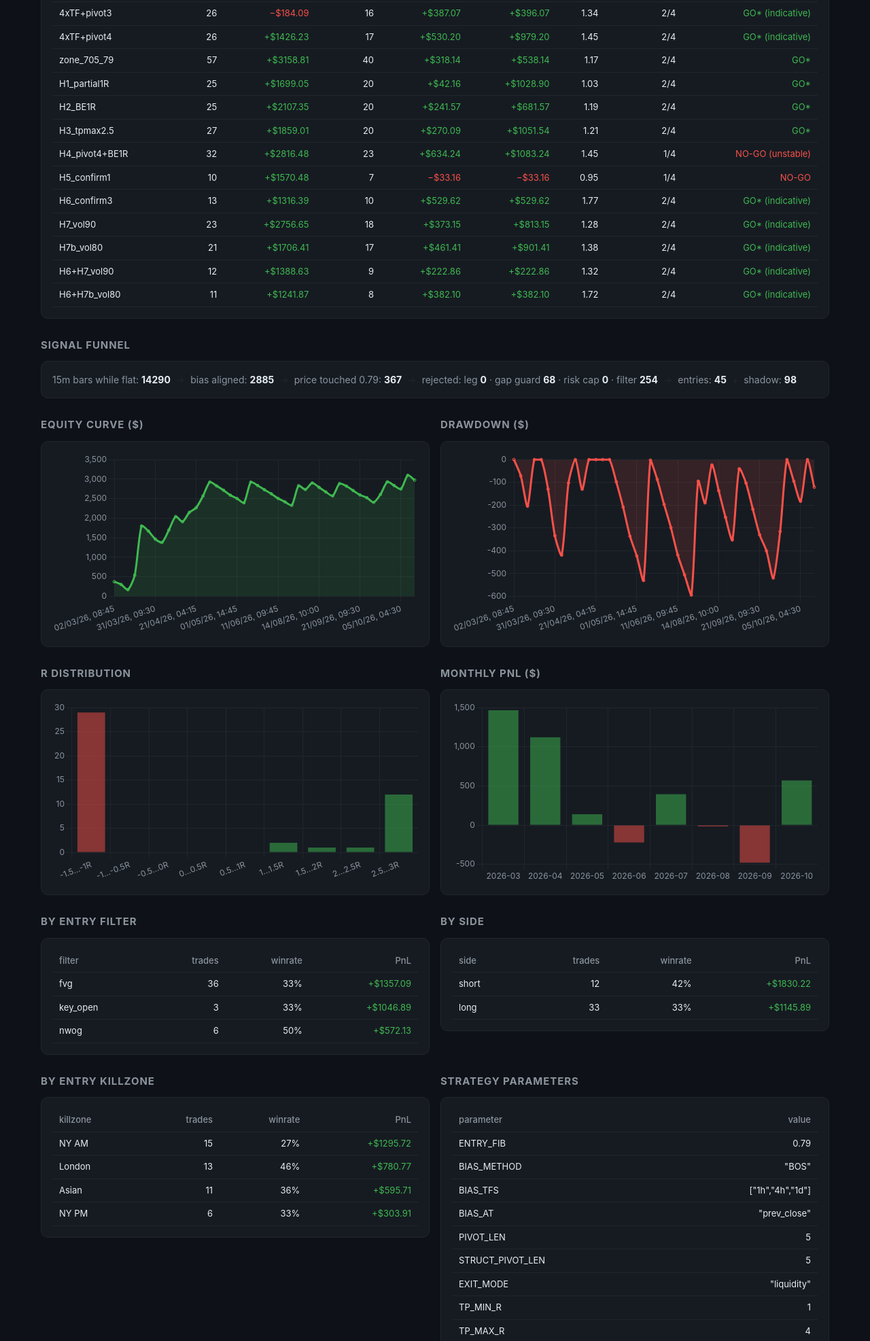
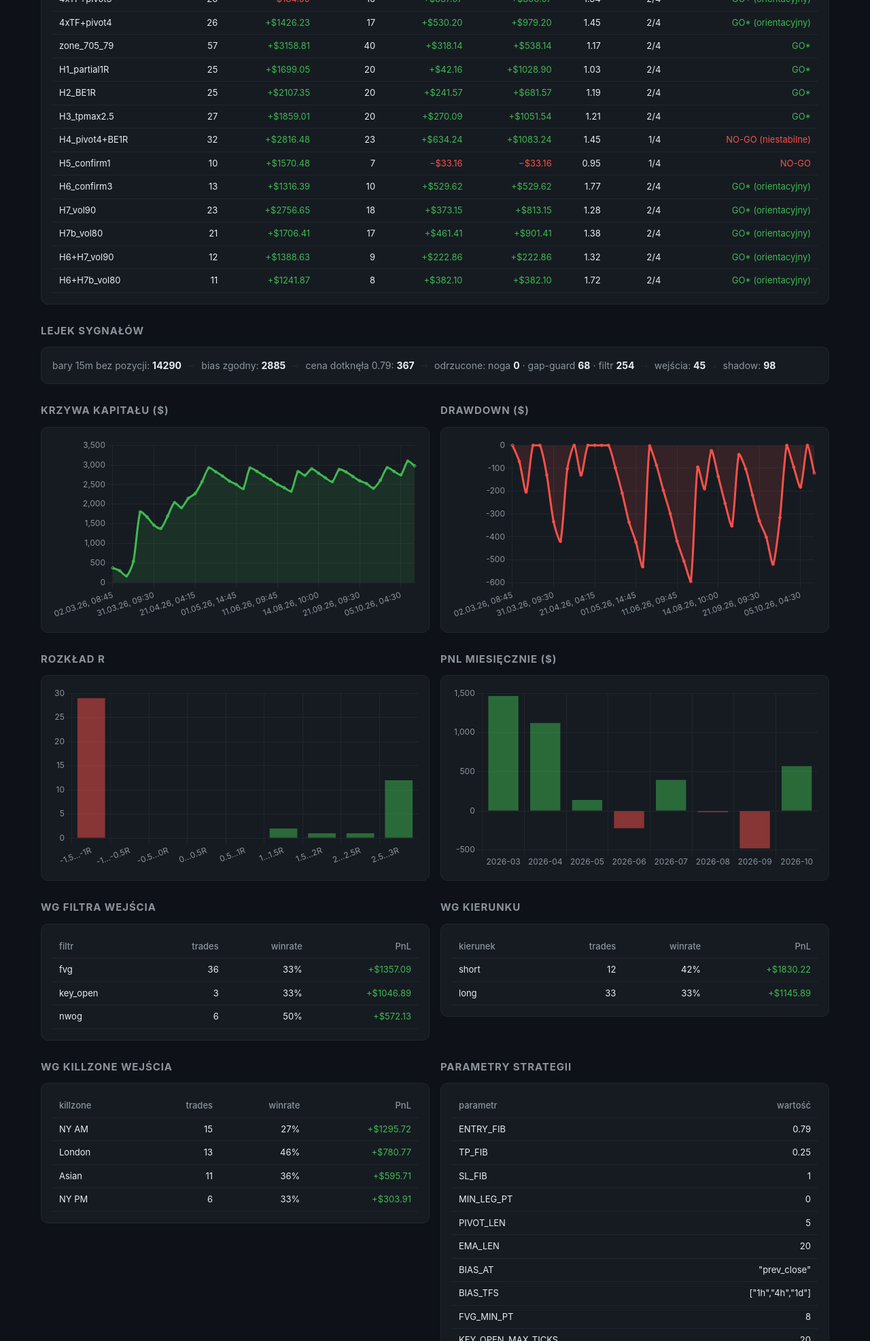
Before and after one commit to kuba161/ote-bot, a plain HTML site: page site/index.html in a window 1280 px wide. Shown: the part 827-2800 px from the top of the page at 68% size. Drawn offline with nearby package versions, Linux system fonts and the light colour scheme.

Commit message:
Dashboard: back to Polish; title follows BIAS_TFS (1h/4h/1d)
Co-Authored-By: Claude Opus 5.5 <noreply@anthropic.com>

```diff
--- a/site/app.js
+++ b/site/app.js
@@ -1,9 +1,9 @@
-/* Backtest dashboard — reads results.json written by run_backtest.py */
+/* Dashboard backtestu — czyta results.json wygenerowany przez run_backtest.py */
 const ET = 'America/New_York';
-const fmtTs = ts => new Date(ts * 1000).toLocaleString('en-GB',
+const fmtTs = ts => new Date(ts * 1000).toLocaleString('pl-PL',
   {timeZone: ET, day: '2-digit', month: '2-digit', year: '2-digit',
    hour: '2-digit', minute: '2-digit'});
-const fmtD = ts => new Date(ts * 1000).toLocaleDateString('en-GB', {timeZone: ET});
+const fmtD = ts => new Date(ts * 1000).toLocaleDateString('pl-PL', {timeZone: ET});
 const usd = x => (x >= 0 ? '+' : '−') + '$' + Math.abs(x).toFixed(2);
 const cls = x => x >= 0 ? 'pos' : 'neg';
 
@@ -13,16 +13,11 @@ Chart.defaults.font.family = '-apple-system, BlinkMacSystemFont, "Segoe UI", Rob
 
 fetch('results.json').then(r => r.json()).then(render).catch(e => {
   document.getElementById('sub').textContent =
-    'Cannot load results.json — run the backtest and serve the site/ folder over HTTP. (' + e + ')';
+    'Nie mogę wczytać results.json — uruchom backtest i serwuj katalog site/ przez http.server. (' + e + ')';
 });
 
-// forward test (validate_forward.py) — optional: without the file the section stays hidden
+// test forward (validate_forward.py) — opcjonalny: bez pliku sekcja zostaje ukryta
 fetch('forward.json').then(r => r.ok ? r.json() : null).then(F => F && renderForward(F)).catch(() => {});
-
-// verdicts and notes come from validate_forward.py in Polish (its tests pin the wording)
-const EN = [['(niestabilne)', '(unstable)'], ['(orientacyjny)', '(indicative)'],
-            ['miesiace dodatnie', 'positive months']];
-const en = t => EN.reduce((acc, [pl, e]) => acc.split(pl).join(e), String(t));
 
 function renderForward(F) {
   const pf = s => s.profit_factor ?? '∞';
@@ -40,95 +35,96 @@ function renderForward(F) {
       `<td class="${cls(r.is.provable.pnl_total)}">${usd(r.is.provable.pnl_total)}</td>` +
       `<td>${f.provable.trades}</td><td class="${cls(f.deny.pnl_total)}">${usd(f.deny.pnl_total)}</td>` +
       `<td class="${cls(f.allow.pnl_total)}">${usd(f.allow.pnl_total)}</td><td>${pf(f.provable)}</td>` +
-      `<td>${pos}/${Object.keys(r.fwd_months).length}</td><td class="${vcls(r.verdict)}">${en(r.verdict)}</td></tr>`;
+      `<td>${pos}/${Object.keys(r.fwd_months).length}</td><td class="${vcls(r.verdict)}">${r.verdict}</td></tr>`;
   }).join('');
   document.getElementById('forward').innerHTML =
-    `<div class="sub" style="margin-bottom:12px">Parameters frozen on 27 Jun 2026 using data up to ${fmtD(F.is_period[1])}. ` +
-    `Forward = ${fmtD(F.fwd_period[0])} – ${fmtD(F.fwd_period[1])}, never seen while choosing them. ` +
-    `Gap ${fmtD(F.is_period[1])} – ${fmtD(F.fwd_period[0])}: TradingView no longer serves those 15m bars. ` +
-    `Verdict (default): <b class="${vcls(d.verdict)}">${en(d.verdict)}</b> — ${en(d.why)}.</div>` +
-    `<table>${head}${row('IS (original sample)', ip)}${row('FORWARD provable', fp)}` +
+    `<div class="sub" style="margin-bottom:12px">Parametry zamrożone 27.06 na danych do ${fmtD(F.is_period[1])}. ` +
+    `Forward = ${fmtD(F.fwd_period[0])} – ${fmtD(F.fwd_period[1])}, nigdy nie widziany przy doborze. ` +
+    `Dziura ${fmtD(F.is_period[1])} – ${fmtD(F.fwd_period[0])}: TV nie oddaje już tych świec 15m. ` +
+    `Werdykt (default): <b class="${vcls(d.verdict)}">${d.verdict}</b> — ${d.why}.</div>` +
+    `<table>${head}${row('IS (stara próba)', ip)}${row('FORWARD provable', fp)}` +
     `${row('FORWARD deny', d.fwd.deny)}${row('FORWARD allow', d.fwd.allow)}</table>` +
-    `<div class="note">Forward months: ${months}<br>` +
+    `<div class="note">Miesiące forward: ${months}<br>` +
     `Expectancy forward / IS = <b>${F.expectancy_ratio}</b> · buy&amp;hold MNQ: IS ${F.buy_hold_pct.is}% / ` +
     `forward ${F.buy_hold_pct.fwd}%</div>` +
-    `<h2 style="margin-top:20px">Pre-registered hypotheses (written down before this data; the default does NOT change)</h2>` +
-    `<table><tr><th>variant</th><th>IS tr</th><th>IS PnL</th><th>FWD tr</th><th>FWD deny</th>` +
-    `<th>FWD allow</th><th>PF</th><th>months+</th><th>verdict</th></tr>${vars}</table>`;
+    `<h2 style="margin-top:20px">Hipotezy z R5 (zapisane przed tymi danymi, default się NIE zmienia)</h2>` +
+    `<table><tr><th>wariant</th><th>IS tr</th><th>IS PnL</th><th>FWD tr</th><th>FWD deny</th>` +
+    `<th>FWD allow</th><th>PF</th><th>mies+</th><th>werdykt</th></tr>${vars}</table>`;
   document.getElementById('fwd-wrap').hidden = false;
 }
 
 function render(R) {
   const s = R.stats, days = Math.round((R.period.to - R.period.from) / 86400);
   const tfs = (R.config.BIAS_TFS || ['15m', '1h', '4h', '1d']).join('/');
-  document.getElementById('title').textContent = `Fib OTE ${R.config.ENTRY_FIB} + bias ${tfs} — MNQ1! backtest`;
+  // tytul z BIAS_TFS, zeby nie rozjechal sie z konfiguracja (dawniej na sztywno "4×TF")
+  document.getElementById('title').textContent = `Fib OTE ${R.config.ENTRY_FIB} + bias ${tfs} — backtest MNQ1!`;
   document.title = `Backtest — Fib OTE ${R.config.ENTRY_FIB} + bias ${tfs} (MNQ1!)`;
   document.getElementById('sub').textContent =
-    `Window: ${fmtD(R.period.from)} – ${fmtD(R.period.to)} (${days} days, ${R.period.bars_15m} 15m bars) · ` +
-    `entry at ${R.config.ENTRY_FIB} of the 15m Fib leg · exits: ${R.config.EXIT_MODE} · ` +
-    `bias aligned on ${tfs} (read at: ${R.config.BIAS_AT}) · risk-based sizing`;
+    `Okno: ${fmtD(R.period.from)} – ${fmtD(R.period.to)} (${days} dni, ${R.period.bars_15m} barów 15m) · ` +
+    `entry ${R.config.ENTRY_FIB} / TP ${R.config.TP_FIB} / SL ${R.config.SL_FIB} nogi Fib 15m · ` +
+    `bias ${tfs} zgodny (ocena: ${R.config.BIAS_AT}) · 1× MNQ`;
 
-  // cards
+  // karty
   const cards = [
     ['Trades', s.trades, ''],
     ['Winrate', s.winrate + '%', s.winrate >= 50 ? 'pos' : 'gold'],
-    ['Total PnL', usd(s.pnl_total), cls(s.pnl_total)],
+    ['PnL łącznie', usd(s.pnl_total), cls(s.pnl_total)],
     ['Profit factor', s.profit_factor ?? '∞', (s.profit_factor ?? 9) >= 1.5 ? 'pos' : (s.profit_factor >= 1 ? 'gold' : 'neg')],
     ['Expectancy', usd(s.expectancy) + '/trade', cls(s.expectancy)],
-    ['Average R', s.avg_r.toFixed(2) + 'R', cls(s.avg_r)],
+    ['Średnie R', s.avg_r.toFixed(2) + 'R', cls(s.avg_r)],
     ['Max drawdown', '$' + s.max_drawdown.toFixed(2), 'neg'],
   ];
   document.getElementById('cards').innerHTML = cards.map(([k, v, c]) =>
     `<div class="card"><div class="k">${k}</div><div class="v ${c}">${v}</div></div>`).join('');
 
-  // intrabar bracket: deny <= truth <= allow; headline = provable
+  // widelki rozstrzygniecia intrabar: deny <= prawda <= allow; headline = provable
   const vd = R.variant_deny, va = R.variant_allow;
   if (va) {
     document.getElementById('sub').innerHTML +=
-      `<br>Headline = <b>${R.config.ENTRY_BAR_TP}</b> mode (TP on the entry bar only when it is ` +
-      `certain regardless of the intrabar path). Bracket: deny ` +
+      `<br>Wynik główny = tryb <b>${R.config.ENTRY_BAR_TP}</b> (TP na barze wejścia tylko, gdy ` +
+      `pewny niezależnie od ścieżki intrabar). Widełki: deny ` +
       (vd ? `<b class="${cls(vd.pnl_total)}">${usd(vd.pnl_total)}</b> (PF ${vd.profit_factor}) · ` : '') +
       `allow <b class="${cls(va.pnl_total)}">${usd(va.pnl_total)}</b> (PF ${va.profit_factor}, ` +
-      `WR ${va.winrate}%) — the intrabar truth lies in between.`;
+      `WR ${va.winrate}%) — prawda intrabar leży pomiędzy.`;
   }
 
-  // funnel
+  // lejek
   const f = R.funnel;
   document.getElementById('funnel').innerHTML =
-    `<span>15m bars while flat: <b>${f.bars}</b></span><span class="arr">→</span>` +
-    `<span>bias aligned: <b>${f.bias_aligned}</b></span><span class="arr">→</span>` +
-    `<span>price touched ${R.config.ENTRY_FIB}: <b>${f.cross}</b></span><span class="arr">→</span>` +
-    `<span>rejected: leg <b>${f.rej_min_leg || 0}</b> · gap guard <b>${f.rej_gap_guard || 0}</b> · ` +
-    `risk cap <b>${f.rej_maxrisk || 0}</b> · filter <b>${f.rej_filter}</b></span><span class="arr">→</span>` +
-    `<span>entries: <b>${f.entries}</b></span><span class="arr">+</span>` +
+    `<span>bary 15m bez pozycji: <b>${f.bars}</b></span><span class="arr">→</span>` +
+    `<span>bias zgodny: <b>${f.bias_aligned}</b></span><span class="arr">→</span>` +
+    `<span>cena dotknęła 0.79: <b>${f.cross}</b></span><span class="arr">→</span>` +
+    `<span>odrzucone: noga <b>${f.rej_min_leg || 0}</b> · gap-guard <b>${f.rej_gap_guard || 0}</b> · ` +
+    `filtr <b>${f.rej_filter}</b></span><span class="arr">→</span>` +
+    `<span>wejścia: <b>${f.entries}</b></span><span class="arr">+</span>` +
     `<span>shadow: <b>${f.shadow || 0}</b></span>`;
 
-  // filter vs shadow (per signal)
+  // filtr vs shadow (per-sygnal)
   const sc = R.shadow_compare;
   if (sc) {
     const pfTxt = x => x.profit_factor === null ? '∞' : x.profit_factor;
     t_shadow.innerHTML =
-      `<tr><th></th><th>with filter (real)</th><th>without filter (shadow)</th></tr>` +
-      `<tr><td>signals</td><td>${sc.real.trades}</td><td>${sc.shadow.trades}</td></tr>` +
+      `<tr><th></th><th>z filtrem (real)</th><th>bez filtra (shadow)</th></tr>` +
+      `<tr><td>sygnały</td><td>${sc.real.trades}</td><td>${sc.shadow.trades}</td></tr>` +
       `<tr><td>winrate</td><td>${sc.real.winrate}%</td><td>${sc.shadow.winrate}%</td></tr>` +
-      `<tr><td>PnL per signal</td><td class="${cls(sc.real.pnl_total)}">${usd(sc.real.pnl_total)}</td>` +
+      `<tr><td>PnL per-sygnał</td><td class="${cls(sc.real.pnl_total)}">${usd(sc.real.pnl_total)}</td>` +
       `<td class="${cls(sc.shadow.pnl_total)}">${usd(sc.shadow.pnl_total)}</td></tr>` +
       `<tr><td>profit factor</td><td>${pfTxt(sc.real)}</td><td>${pfTxt(sc.shadow)}</td></tr>` +
       `<tr><td>expectancy</td><td class="${cls(sc.real.expectancy)}">${usd(sc.real.expectancy)}</td>` +
       `<td class="${cls(sc.shadow.expectancy)}">${usd(sc.shadow.expectancy)}</td></tr>` +
-      `<tr><td>avg R</td><td class="${cls(sc.real.avg_r)}">${sc.real.avg_r.toFixed(2)}R</td>` +
+      `<tr><td>śr. R</td><td class="${cls(sc.real.avg_r)}">${sc.real.avg_r.toFixed(2)}R</td>` +
       `<td class="${cls(sc.shadow.avg_r)}">${sc.shadow.avg_r.toFixed(2)}R</td></tr>`;
   }
 
-  // parameter sweep
+  // sweep parametrow
   if (R.sweep) {
     document.getElementById('sweep_wrap').style.display = '';
     const pf = x => x.profit_factor === null ? '∞' : x.profit_factor.toFixed(2);
     const pnl = x => `<span class="${cls(x.pnl_total)}">${usd(x.pnl_total)}</span>`;
     t_sweep.innerHTML =
-      `<tr><th>variant</th><th>overrides</th><th>trades</th><th>WR</th><th>PnL deny</th>` +
+      `<tr><th>wariant</th><th>zmiany</th><th>trades</th><th>WR</th><th>PnL deny</th>` +
       `<th>PnL prov</th><th>PnL allow</th><th>PF d</th><th>PF p</th><th>PF a</th>` +
-      `<th>maxDD p</th><th>months +/−</th></tr>` +
+      `<th>maxDD p</th><th>mies +/−</th></tr>` +
       R.sweep.rows.map(row => {
         const d = row.res.deny, p = row.res.provable, a = row.res.allow;
         const ov = Object.entries(row.overrides)
@@ -150,7 +146,7 @@ function render(R) {
   mkLine('equity', labels, cum, '#3fb950');
   mkLine('dd', labels, dd.map(x => -x), '#f85149');
 
-  // R histogram
+  // histogram R
   const rs = R.r_values, edges = [];
   for (let e = -1.5; e <= 3.01; e += 0.5) edges.push(+e.toFixed(1));
   const counts = new Array(edges.length - 1).fill(0);
@@ -172,7 +168,7 @@ function render(R) {
                 backgroundColor: months.map(m => R.by_month[m].pnl >= 0 ? '#3fb95080' : '#f8514980')}]},
     options: {plugins: {legend: {display: false}}}});
 
-  // breakdown tables
+  // tabele breakdown
   const bd = (obj, name) => {
     const keys = Object.keys(obj).sort((a, b) => obj[b].pnl - obj[a].pnl);
     return `<tr><th>${name}</th><th>trades</th><th>winrate</th><th>PnL</th></tr>` +
@@ -180,25 +176,25 @@ function render(R) {
         return `<tr><td>${k}</td><td>${d.trades}</td><td>${(100 * d.wins / d.trades).toFixed(0)}%</td>` +
                `<td class="${cls(d.pnl)}">${usd(d.pnl)}</td></tr>`; }).join('');
   };
-  t_filter.innerHTML = bd(R.by_filter, 'filter');
-  t_side.innerHTML = bd(R.by_side, 'side');
+  t_filter.innerHTML = bd(R.by_filter, 'filtr');
+  t_side.innerHTML = bd(R.by_side, 'kierunek');
   t_kz.innerHTML = bd(R.by_killzone, 'killzone');
 
   // config
-  const showCfg = ['ENTRY_FIB', 'BIAS_METHOD', 'BIAS_TFS', 'BIAS_AT', 'PIVOT_LEN', 'STRUCT_PIVOT_LEN',
-                   'EXIT_MODE', 'TP_MIN_R', 'TP_MAX_R', 'SL_BUFFER_TICKS', 'SESSION_FILTER', 'TRADE_SESSIONS',
-                   'SIZING_MODE', 'RISK_PER_TRADE_USD', 'MAX_CONTRACTS', 'MAX_RISK_USD',
-                   'FVG_MIN_PT', 'KEY_OPEN_MAX_TICKS', 'ENTRY_BAR_TP', 'GAP_GUARD', 'BOTH_HIT_RULE',
-                   'SLIPPAGE_TICKS_ENTRY', 'SLIPPAGE_TICKS_STOP', 'COMMISSION_RT', 'DATA_END'];
-  t_cfg.innerHTML = '<tr><th>parameter</th><th>value</th></tr>' +
+  const showCfg = ['ENTRY_FIB', 'TP_FIB', 'SL_FIB', 'MIN_LEG_PT', 'PIVOT_LEN', 'EMA_LEN',
+                   'BIAS_AT', 'BIAS_TFS', 'FVG_MIN_PT', 'KEY_OPEN_MAX_TICKS', 'KEY_OPEN_WINDOW_MIN',
+                   'NWOG_KEEP', 'ENTRY_BAR_TP', 'GAP_GUARD', 'SKIP_FIRST_BAR_AFTER_WEEKEND',
+                   'BE_AT_FIB', 'POST_EXIT_BARS', 'SLIPPAGE_TICKS_ENTRY', 'SLIPPAGE_TICKS_STOP',
+                   'COMMISSION_RT', 'BOTH_HIT_RULE'];
+  t_cfg.innerHTML = '<tr><th>parametr</th><th>wartość</th></tr>' +
     showCfg.map(k => `<tr><td>${k}</td><td>${JSON.stringify(R.config[k])}</td></tr>`).join('');
 
-  // trades (MAE/MFE in R of risk_pt; "TP after SL" = post_tp_bars: how many bars after the stop
-  // price reached the original TP — 0b is a candidate for intrabar ambiguity)
+  // trade'y (MAE/MFE w R od risk_pt; "TP po SL" = post_tp_bars: po ilu barach od SL
+  // cena dotknela oryginalnego TP — 0b to kandydat na niejednoznacznosc intrabar)
   t_trades.innerHTML =
-    `<tr><th>#</th><th>entry (ET)</th><th>side</th><th>filter</th><th>kz</th><th>entry</th>
-     <th>SL</th><th>TP</th><th>exit (ET)</th><th>exit</th><th>result</th><th>R</th>
-     <th>MAE</th><th>MFE</th><th>TP after SL</th><th>PnL</th></tr>` +
+    `<tr><th>#</th><th>wejście (ET)</th><th>strona</th><th>filtr</th><th>kz</th><th>entry</th>
+     <th>SL</th><th>TP</th><th>wyjście (ET)</th><th>exit</th><th>wynik</th><th>R</th>
+     <th>MAE</th><th>MFE</th><th>TP po SL</th><th>PnL</th></tr>` +
     R.trades.map((t, i) =>
       `<tr><td>${i + 1}</td><td>${fmtTs(t.entry_ts)}</td>` +
       `<td><span class="tag ${t.side}">${t.side}</span></td>` +
--- a/site/index.html
+++ b/site/index.html
@@ -1,5 +1,5 @@
 <!DOCTYPE html>
-<html lang="en">
+<html lang="pl">
 <head>
 <meta charset="utf-8">
 <meta name="viewport" content="width=device-width, initial-scale=1">
@@ -40,22 +40,22 @@
 </head>
 <body>
 <div class="wrap">
-  <h1 id="title">Fib OTE 0.79 + bias 1h/4h/1d — MNQ1! backtest</h1>
-  <div class="sub" id="sub">loading…</div>
+  <h1 id="title">Fib OTE 0.79 + bias 1h/4h/1d — backtest MNQ1!</h1>
+  <div class="sub" id="sub">ładowanie…</div>
 
   <div class="cards" id="cards"></div>
 
   <div id="fwd-wrap" hidden>
-    <h2>Forward test — data after the parameter freeze</h2>
+    <h2>Test forward — dane po zamrożeniu parametrów</h2>
     <div class="panel" id="forward"></div>
   </div>
 
-  <h2>Signal funnel</h2>
+  <h2>Lejek sygnałów</h2>
   <div class="panel"><div class="funnel" id="funnel"></div></div>
 
   <div class="grid2">
     <div>
-      <h2>Equity curve ($)</h2>
+      <h2>Krzywa kapitału ($)</h2>
       <div class="panel"><canvas id="equity"></canvas></div>
     </div>
     <div>
@@ -66,59 +66,59 @@
 
   <div class="grid2">
     <div>
-      <h2>R distribution</h2>
+      <h2>Rozkład R</h2>
       <div class="panel"><canvas id="rhist"></canvas></div>
     </div>
     <div>
-      <h2>Monthly PnL ($)</h2>
+      <h2>PnL miesięcznie ($)</h2>
       <div class="panel"><canvas id="monthly"></canvas></div>
     </div>
   </div>
 
   <div class="grid2">
     <div>
-      <h2>By entry filter</h2>
+      <h2>Wg filtra wejścia</h2>
       <div class="panel"><table id="t_filter"></table></div>
     </div>
     <div>
-      <h2>By side</h2>
+      <h2>Wg kierunku</h2>
       <div class="panel"><table id="t_side"></table></div>
     </div>
   </div>
   <div class="grid2">
     <div>
-      <h2>By entry killzone</h2>
+      <h2>Wg killzone wejścia</h2>
       <div class="panel"><table id="t_kz"></table></div>
     </div>
     <div>
-      <h2>Strategy parameters</h2>
+      <h2>Parametry strategii</h2>
       <div class="panel"><table id="t_cfg"></table></div>
     </div>
   </div>
 
-  <h2>Entry filter vs shadow</h2>
+  <h2>Filtr wejścia vs shadow</h2>
   <div class="panel">
     <table id="t_shadow"></table>
-    <div class="note">Shadow = bias-aligned touches of 0.79 that did NOT pass the FVG/NWOG/key-open
-    filter, simulated exactly like real entries. PnL is per signal (positions may overlap), so this
-    compares the filter's selection quality; it is not an equity curve.</div>
+    <div class="note">Shadow = sygnały bias + dotknięcie 0.79, które NIE przeszły filtra
+    FVG/NWOG/key-open, zasymulowane identycznie jak realne wejścia. PnL liczony per-sygnał
+    (pozycje mogą się nakładać) — to porównanie jakości selekcji filtra, nie krzywa kapitału.</div>
   </div>
 
   <div id="sweep_wrap" style="display:none">
-    <h2>Parameter sweep (deny | provable | allow)</h2>
+    <h2>Sweep parametrów (deny | provable | allow)</h2>
     <div class="panel" style="overflow-x:auto">
       <table id="t_sweep"></table>
       <div class="note" id="sweep_note"></div>
     </div>
   </div>
 
-  <h2>All trades</h2>
+  <h2>Wszystkie trade'y</h2>
   <div class="panel" style="overflow-x:auto"><table id="t_trades"></table></div>
 
-  <footer>Data: TradingView MNQ1! (continuous contract) · simulated on 15m bars; headline = provable
-  mode (TP on the entry bar only when it is certain regardless of the intrabar path; TP and SL in the
-  same bar → SL) · gap guard: no entries filled beyond the stop · costs: 1 tick slippage (entry and SL),
-  $0.74 round-trip commission · generated by backtest/run_backtest.py</footer>
+  <footer>Dane: TradingView MNQ1! (kontrakt ciągły) · symulacja na barach 15m, headline = tryb
+  provable (TP na barze wejścia tylko gdy pewny niezależnie od ścieżki intrabar; TP+SL w jednym
+  barze → SL) · gap-guard: brak wejść z fillem za stopem · koszty: poślizg 1 tick (entry+SL),
+  prowizja $0.74 RT · wygenerowano przez backtest/run_backtest.py</footer>
 </div>
 <script src="app.js"></script>
 </body>
```
